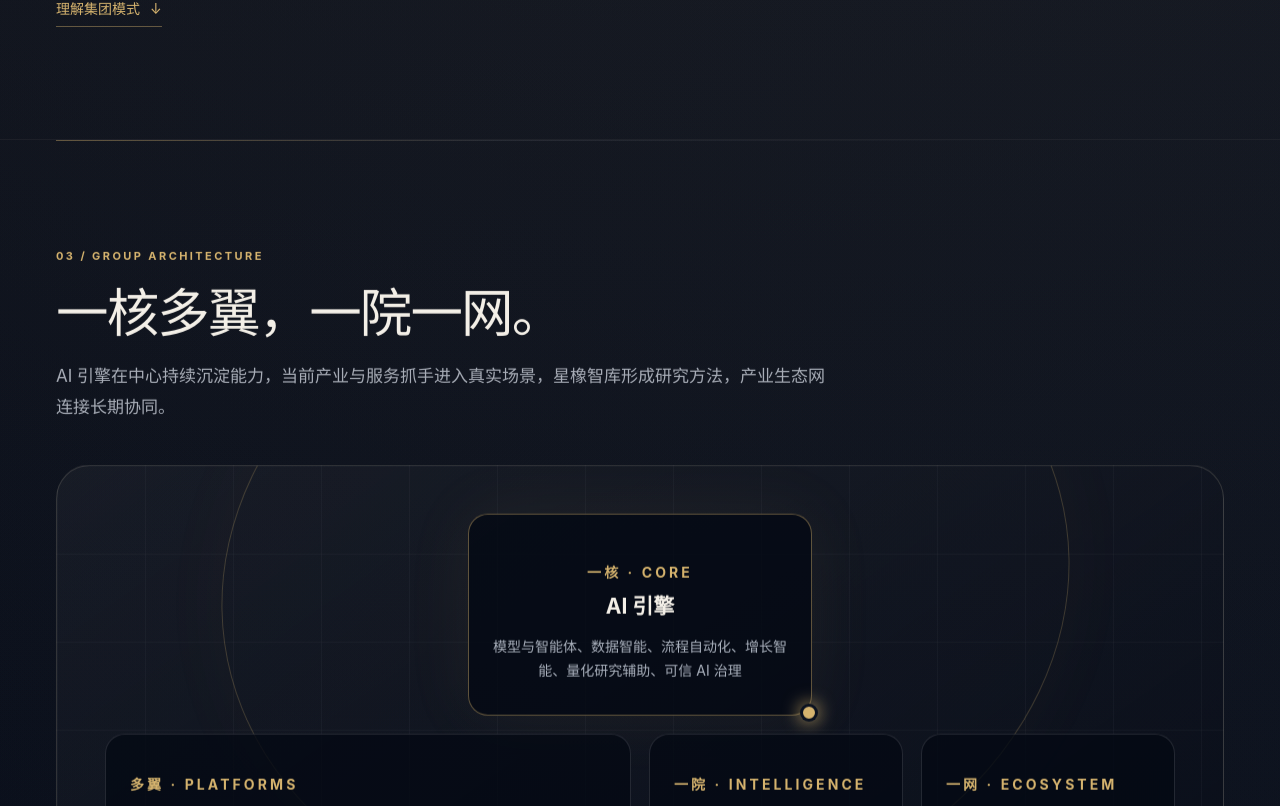
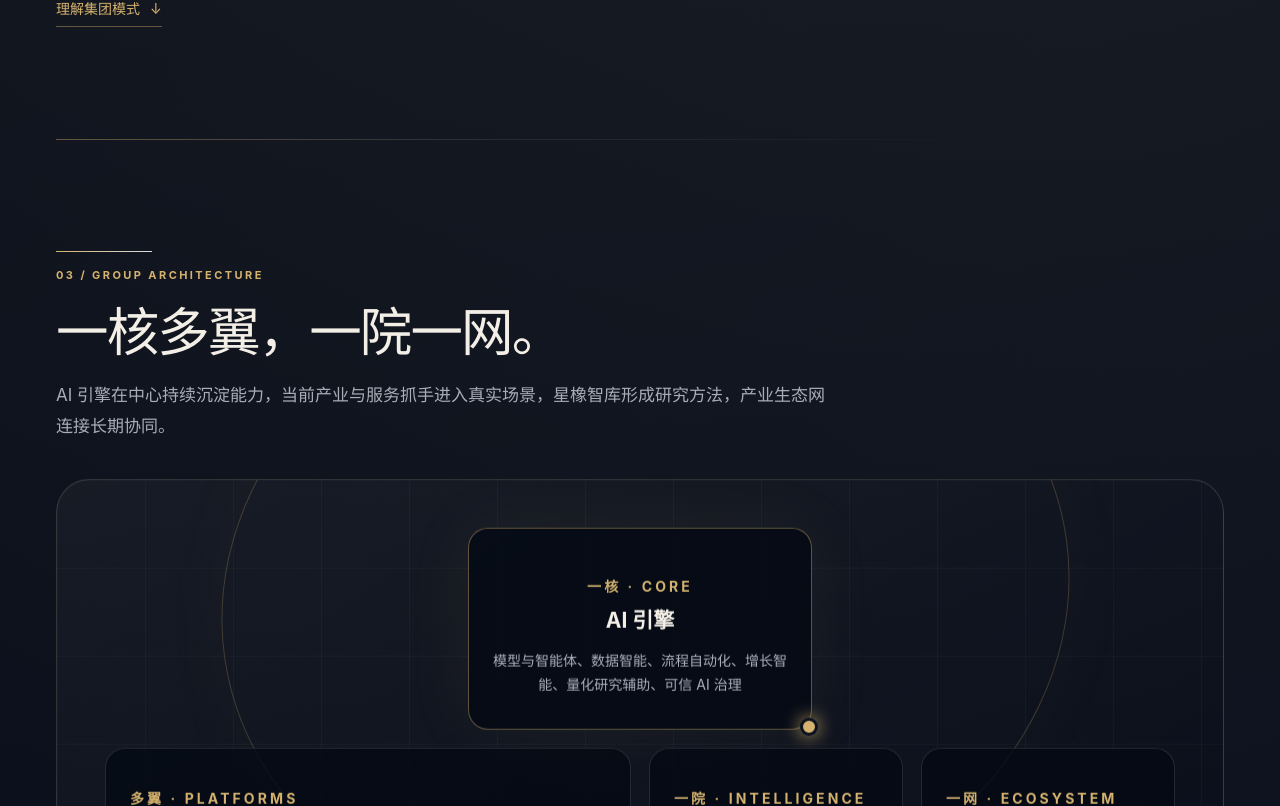
Before and after one commit to S1mple-King/staroak-website, a Next.js app: page / in a window 1280 px wide. Shown: the part 2274-3080 px from the top of the page. Built offline with nearby package versions, Linux system fonts and the light colour scheme.

Commit message:
feat(motion): add SectionTone orchestrator on home Architecture + Current Platforms

```diff
--- a/app/globals.css
+++ b/app/globals.css
@@ -3758,3 +3758,21 @@ button:disabled {
     font-size: 44px;
   }
 }
+
+/* === V3.5 motion: section tone (chapter tangent + head lift) =============== */
+.v35-section-tone {
+  position: relative;
+}
+.v35-section-tone .section-head {
+  position: relative;
+}
+.v35-section-tone .v35-section-tangent {
+  display: block;
+  height: 1px;
+  width: 96px;
+  background: linear-gradient(to right, #D5B36E, #D9DCE1);
+  margin-bottom: 14px;
+  transform: scaleX(0);
+  transform-origin: left center;
+  opacity: 0;
+}
--- a/app/page.tsx
+++ b/app/page.tsx
@@ -7,6 +7,7 @@ import { Section } from '@/components/Section';
 import { ValueFlywheel } from '@/components/ValueFlywheel';
 import { TangentSweep } from '@/components/motion/TangentSweep';
 import { CtaRimBreathe } from '@/components/motion/CtaRimBreathe';
+import { SectionTone } from '@/components/motion/SectionTone';
 import {
   aiCapabilities,
   complianceNotes,
@@ -103,6 +104,7 @@ export default function HomePage() {
         <Link className="section-link" href="#group-model">理解集团模式 <span aria-hidden="true">↓</span></Link>
       </Section>
 
+      <SectionTone tone="tactical">
         <Section
           id="group-model"
           className="architecture-section"
@@ -116,6 +118,7 @@ export default function HomePage() {
           <ArchitectureDiagram />
           <Link className="section-link" href="/industries">探索产业布局 <span aria-hidden="true">→</span></Link>
         </Section>
+      </SectionTone>
 
       <Section
         eyebrow="04 / AI Engine"
@@ -134,6 +137,7 @@ export default function HomePage() {
         <Link className="section-link" href="/ai-engine">了解 AI 引擎 <span aria-hidden="true">→</span></Link>
       </Section>
 
+      <SectionTone tone="tactile">
         <Section
           className="platform-section"
           eyebrow="05 / Current Platforms"
@@ -158,6 +162,7 @@ export default function HomePage() {
         </div>
         <Link className="section-link" href="/industries">查看产业布局 <span aria-hidden="true">→</span></Link>
         </Section>
+      </SectionTone>
 
       <Section
         eyebrow="06 / Value Flywheel"
--- /dev/null
+++ b/components/motion/SectionTone.tsx
@@ -0,0 +1,55 @@
+'use client';
+
+import { useRef, type ReactNode } from 'react';
+import { gsap } from 'gsap';
+import { useGsapContext } from '@/lib/hooks/useGsapContext';
+import { useReducedMotion } from '@/lib/hooks/useReducedMotion';
+
+type Tone = 'cinematic' | 'tactical' | 'tactile';
+
+type Props = {
+  tone: Tone;
+  className?: string;
+  children: ReactNode;
+};
+
+export function SectionTone({ tone, className = '', children }: Props) {
+  const ref = useRef<HTMLElement>(null);
+  const reduced = useReducedMotion();
+
+  useGsapContext(() => {
+    const el = ref.current;
+    if (!el) return;
+    if (reduced) return;
+
+    const head = el.querySelector<HTMLElement>('.section-head');
+    if (!head) return;
+
+    const line = document.createElement('span');
+    line.className = 'v35-section-tangent';
+    head.prepend(line);
+
+    gsap.fromTo(
+      line,
+      { scaleX: 0, opacity: 0 },
+      { scaleX: 1, opacity: 1, duration: 0.72, ease: 'power3.out' }
+    );
+    gsap.fromTo(
+      head,
+      { y: 18, opacity: 0 },
+      { y: 0, opacity: 1, duration: 0.6, ease: 'power3.out', delay: 0.18 }
+    );
+
+    el.dataset.tone = tone;
+
+    return () => {
+      line.remove();
+    };
+  }, [reduced, tone]);
+
+  return (
+    <section ref={ref as never} data-tone={tone} className={`v35-section-tone ${className}`}>
+      {children}
+    </section>
+  );
+}
```
Lines whose indentation alone changed are shown as unchanged.
